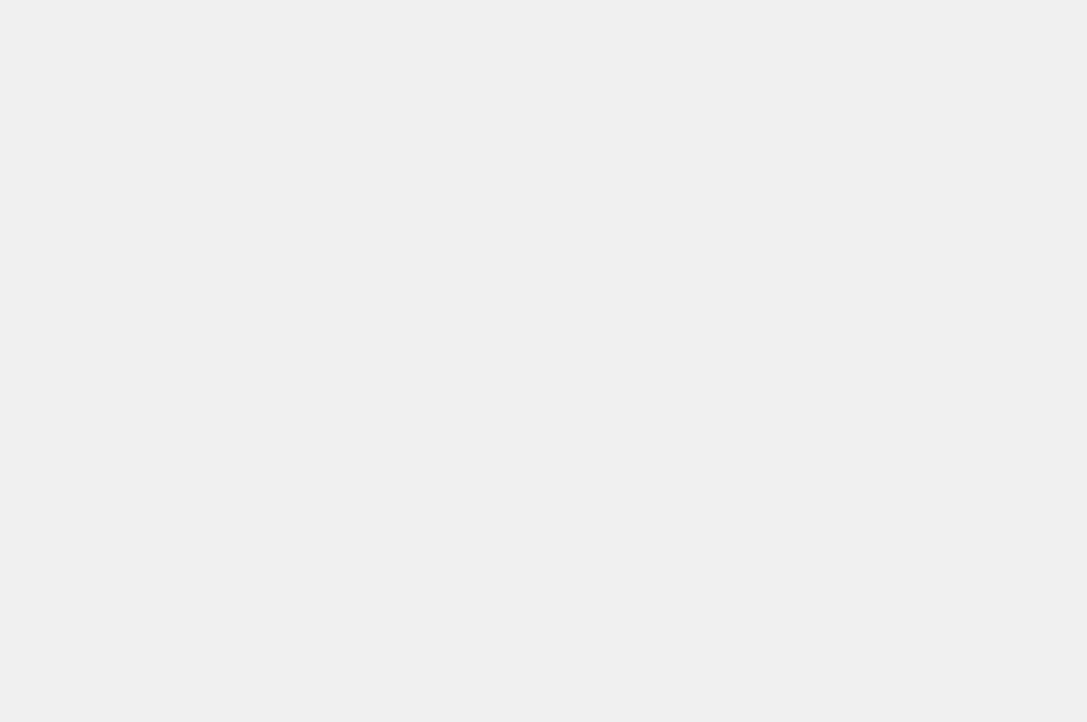
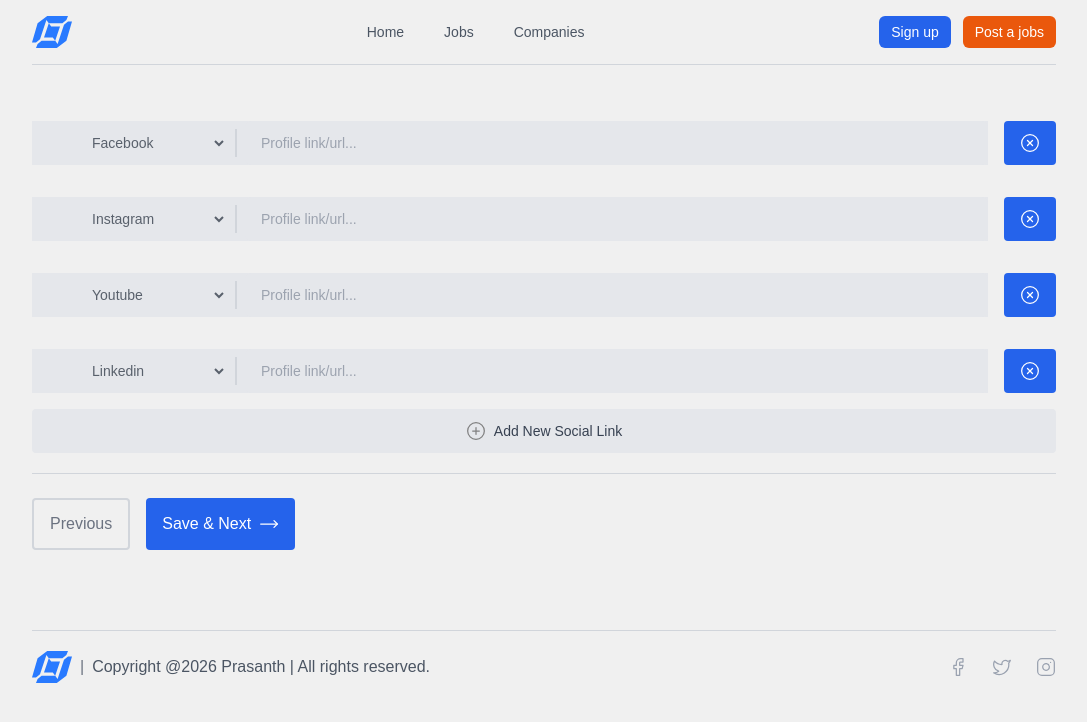
Before and after one commit to Dev-Kiddo/Job_Nest, a React (Vite) app in the folder client/: page /social-links in a window 1280 px wide. Before the commit this address had no page. Shown: the top 722 px of the page, without its empty margins (96-1183 px from the left). Built offline with nearby package versions, Linux system fonts and the light colour scheme; a web font is replaced by a local one.

Commit message:
working on social media links update section, client side completed

```diff
--- a/client/src/App.tsx
+++ b/client/src/App.tsx
@@ -21,6 +21,7 @@ import ChooseCompany from "./pages/ChooseCompany";
 import CreateCompany from "./pages/CreateCompany";
 import CompanyInfo from "./components/CompanyInfo";
 import FoundingInfo from "./components/FoundingInfo";
+import CompanySocialMediaLinks from "./pages/CompanySocialMediaLinks";
 
 export default function App() {
   return (
@@ -33,6 +34,8 @@ export default function App() {
           <Route path="/settings" element={<CandidateSettings />} />
 
           <Route path="/setup-company" element={<ChooseCompany />} />
+
+          <Route path="/social-links" element={<CompanySocialMediaLinks />} />
 
           <Route path="/create-company" element={<CreateCompany />}>
             <Route index element={<CompanyInfo />} />
--- a/client/src/components/FoundingInfo.tsx
+++ b/client/src/components/FoundingInfo.tsx
@@ -160,7 +160,7 @@ function FoundingInfo() {
           <Link
             to="/create-company/company-info"
             type="submit"
-            className="bg-blue-600 text-white py-3 px-4 rounded hover:bg-blue-700 transition flex justify-center items-center gap-2 cursor-pointer "
+            className="border-2 border-gray-300 text-gray-500 py-3 px-4 rounded hover:bg-gray-300 transition flex justify-center items-center gap-2 cursor-pointer "
           >
             Previous
           </Link>
--- a/client/src/components/TokenGuard.tsx
+++ b/client/src/components/TokenGuard.tsx
@@ -2,7 +2,7 @@ import React from "react";
 import { Navigate, Outlet, useSearchParams } from "react-router-dom";
 
 function TokenGuard() {
-  const [query, setQuery] = useSearchParams();
+  const [query] = useSearchParams();
   const token = query.get("token");
   const allowAccess = query.get("allowAccess");
 
--- /dev/null
+++ b/client/src/pages/CompanySocialMediaLinks.tsx
@@ -0,0 +1,117 @@
+import { CirclePlus, CircleX, Heading1, Logs, MoveRight } from "lucide-react";
+import React, { useRef, useState } from "react";
+import { Link } from "react-router-dom";
+import Loader from "../components/Loader";
+import { useSelector } from "react-redux";
+
+const linksList = ["facebook", "instagram", "youtube", "linkedin", "behance", "twitter"];
+
+function CompanySocialMediaLinks() {
+  const { company, loading, message, messageType, isMessageShown } = useSelector((state) => state.company);
+
+  // const [links, setLinks] = useState(linksList);
+  const [links, setLinks] = useState(() => {
+    return linksList.map((el) => ({ name: el, baseUrl: "" }));
+  });
+
+  // console.log("LINKS", links);
+
+  const [listLength, setListLength] = useState(4);
+
+  const [payload, setPayload] = useState({});
+
+  const handleAddNewSocialLink = function (e) {
+    e.preventDefault();
+    setListLength((length) => (length >= links.length ? length : length + 1));
+  };
+
+  const handleOnChangeLinks = function (event) {
+    // console.log("EVENT", event);
+
+    const { id, value } = event.target;
+
+    // console.log("ID, VAL", id, value);
+
+    setLinks((links) => links.map((link) => (link.name === id ? { ...link, baseUrl: value } : link)));
+  };
+
+  return (
+    <div className="max-w-6xl mx-auto">
+      <form>
+        {Array.from({ length: listLength }, (_, index) => (
+          <div key={index} className="w-full flex items-center justify-between gap-x-4">
+            <div className="text-sm my-4 flex flex-1 items-center justify-between gap-2 bg-gray-200">
+              <div className="">
+                {/* <select className="py-3 px-14 capitalize font-medium text-gray-800 bg-gray-200 focus:outline-none"> */}
+                {/* <option>Select Link</option> */}
+                {/* {links.map((link, index) => (
+                    <option id={link.name} key={link.name} value={link.name}>
+                      {`${link.name} ${index}`}
+                    </option>
+                  ))} */}
+                {/* </select> */}
+
+                <select
+                  value={links[index].name}
+                  disabled={true}
+                  onChange={(e) => handleSelectChange(e, index)}
+                  className="py-3 px-14 capitalize font-medium text-gray-800 bg-gray-200 focus:outline-none"
+                >
+                  {links.map((link) => (
+                    <option key={link.name} value={link.name}>
+                      {link.name}
+                    </option>
+                  ))}
+                </select>
+              </div>
+
+              <div className="w-0.5 h-7 bg-gray-300"></div>
+
+              <div className="flex-1">
+                <label className="text-gray-500 capitalize hidden">Social link 1</label>
+                <input
+                  type="text"
+                  id={links[index].name}
+                  required
+                  className="w-full py-3 px-4 text-sm bg-gray-200 rounded-md focus:outline-none"
+                  placeholder="Profile link/url..."
+                  autoComplete="off"
+                  onChange={handleOnChangeLinks}
+                />
+              </div>
+            </div>
+
+            <button type="submit" className="bg-blue-600 text-white py-3 px-4 rounded hover:bg-blue-700 transition flex justify-center items-center gap-2 cursor-pointer ">
+              <CircleX color="#fff" />
+            </button>
+          </div>
+        ))}
+      </form>
+
+      <button
+        type="submit"
+        className="w-full bg-gray-200 text-gray-700 text-sm font-medium py-3 px-4 rounded hover:bg-gray-300 transition flex justify-center items-center gap-x-2 cursor-pointer"
+        onClick={handleAddNewSocialLink}
+      >
+        <CirclePlus color="gray" /> Add New Social Link
+      </button>
+
+      <hr className="my-5 border-gray-300" />
+
+      <div className="flex mt-6 gap-4">
+        <Link
+          to="/create-company/company-info"
+          type="submit"
+          className="border-2 border-gray-300 text-gray-500 py-3 px-4 rounded hover:bg-gray-300 transition flex justify-center items-center gap-2 cursor-pointer "
+        >
+          Previous
+        </Link>
+        <button type="submit" className="bg-blue-600 text-white py-3 px-4 rounded hover:bg-blue-700 transition flex justify-center items-center gap-2 cursor-pointer ">
+          Save & Next {loading ? <Loader size="4" margin="2" /> : <MoveRight color="#fff" />}
+        </button>
+      </div>
+    </div>
+  );
+}
+
+export default CompanySocialMediaLinks;
```
Also changed, not shown: client/src/components/CheckEmail.tsx (+0 -10 lines), client/src/pages/ChooseCompany.tsx (+9 -1 lines), 1 other file (tests, documents, lock files or other folders).
